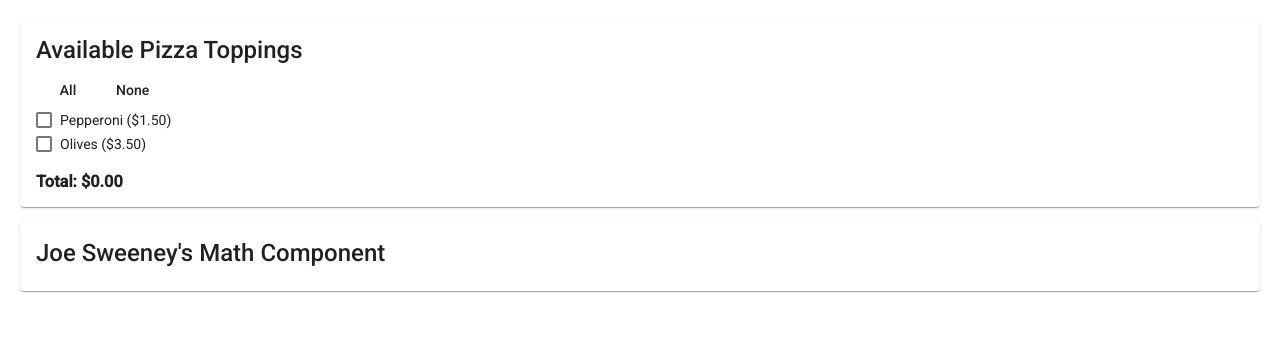
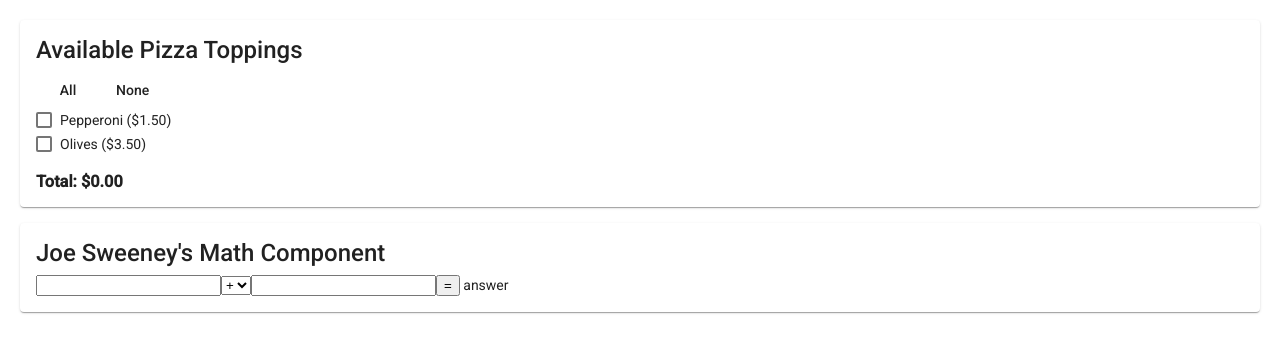
Before and after one commit to 2019-fall-jsf-th/components, an Angular app: page / in a window 1280 px wide. Shown: the top 352 px of the page. Built offline with nearby package versions, Linux system fonts and the light colour scheme.

Commit message:
Added UI for math component

```diff
--- a/src/app/jps-math/jps-math.component.html
+++ b/src/app/jps-math/jps-math.component.html
@@ -3,6 +3,15 @@
         Joe Sweeney's Math Component
     </mat-card-title>
     <mat-card-content>
-
+        <input type="number">
+        <select name="" id="">
+            <option value="+">+</option>
+            <option value="-">-</option>
+            <option value="/">/</option>
+            <option value="*">*</option>
+        </select>
+        <input type="number">
+        <button>=</button>
+        answer
     </mat-card-content>
 </mat-card>
```
